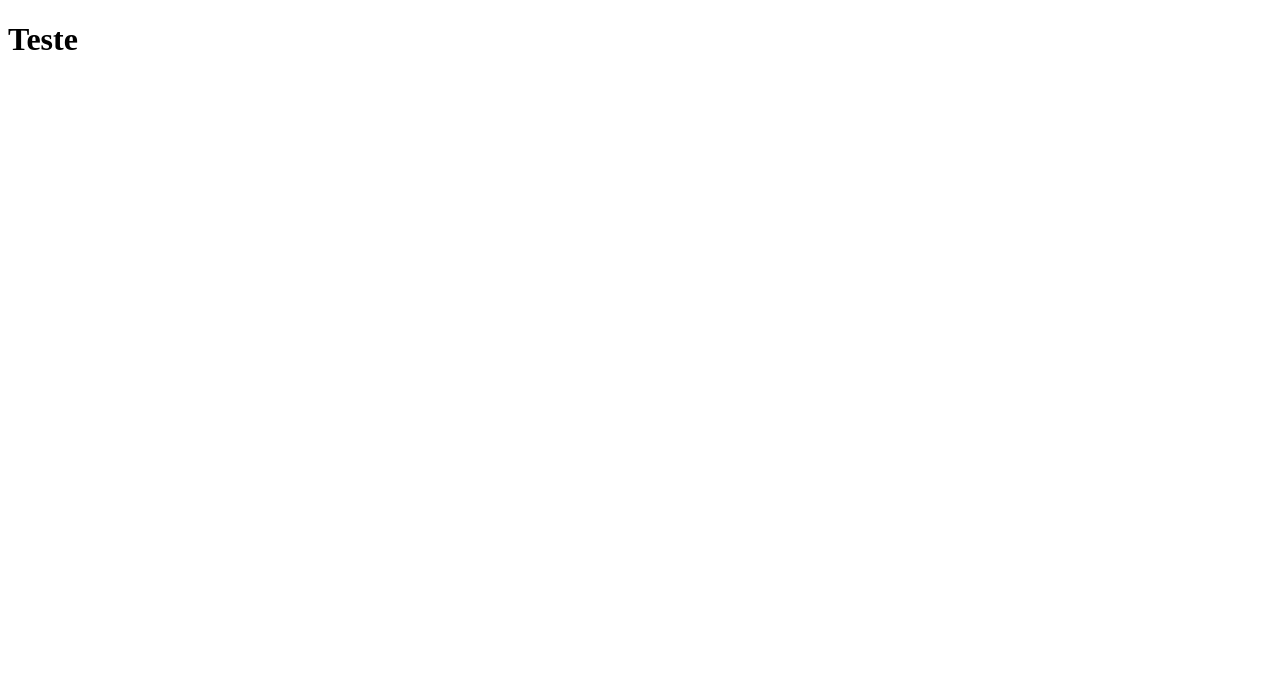
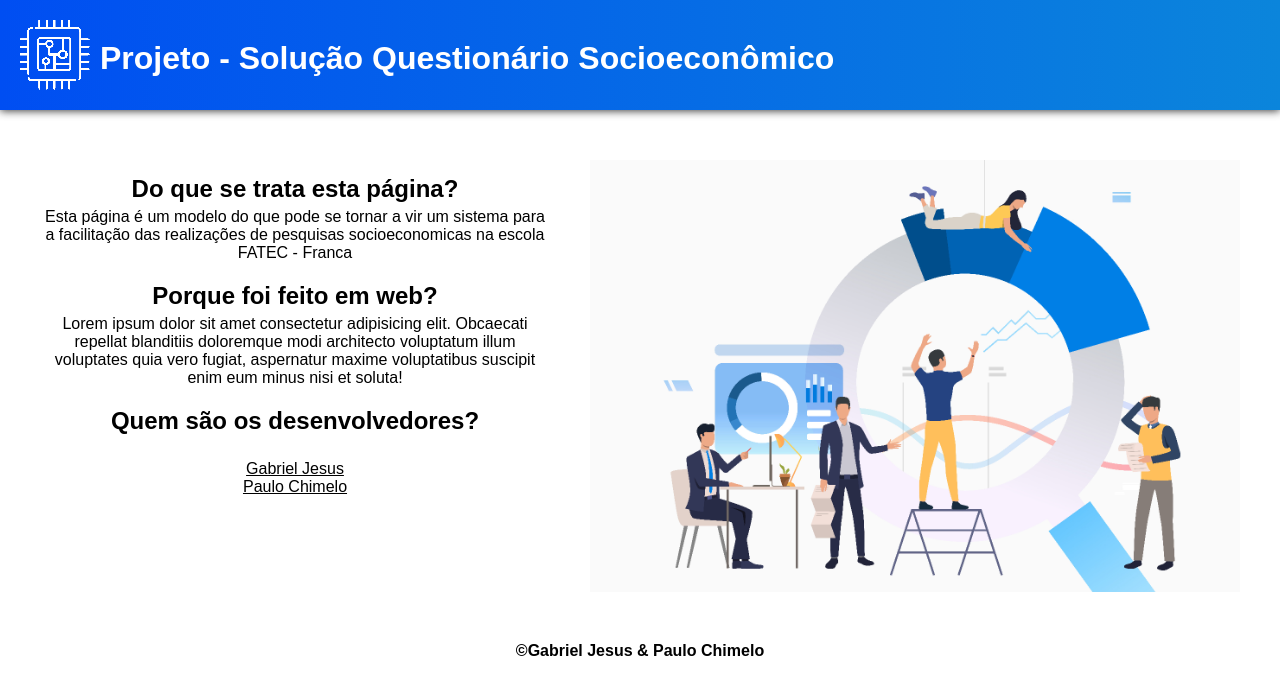
Before and after one commit to GabrielJesusS/ProjetoQSE-JS, a plain HTML site: page index.html in a window 1280 px wide. Drawn offline with Linux system fonts and the light colour scheme.

Commit message:
aplicando css

```diff
--- /dev/null
+++ b/Styles/style_mod.css
@@ -0,0 +1,86 @@
+*{
+    margin: 0;
+    padding: 0;
+}
+
+body{
+    color: black;
+    font-family: Arial, Helvetica, sans-serif;
+}
+/* Inicio do css cabeçalho*/
+header{
+    padding: 20px;
+    display: flex;
+    flex-wrap: wrap;
+    justify-content: space-between;
+    color: white;
+    background-image: linear-gradient( to right, #004EF2, #0B85DB);
+    filter: drop-shadow( 0px 1px 4px #3b3b3b);
+
+}
+#pgHead{
+    width: 100%;
+}
+
+#name{
+    display: flex;
+}
+
+#name h1{
+    display: block;
+    padding: 10px;
+    padding-top: 20px;
+}
+
+/*fim css cabeçalho*/
+
+
+#content{
+    display: flex;
+    padding: 30px 15px 30px 15px;
+    justify-content: center;
+
+}
+
+#explain{
+    padding: 20px;
+    display: flex;
+}
+
+#explain p{
+
+    width: 500px
+}
+
+#explain2{
+    text-align: center;
+
+}
+
+#explain2 p{
+    padding: 5px;
+}
+#explain2 h2{
+    padding-top: 15px;
+}
+
+#explain2 ul{
+    padding-top: 15px;
+    list-style: none;
+}
+
+#explain2 a{
+
+    color: black;
+}
+
+#grf{
+    padding-left: 40px;
+    display: flex;
+    float: right;
+    width: 650px;
+}
+
+footer{
+    text-align: center;
+}
--- a/index.html
+++ b/index.html
@@ -4,9 +4,41 @@
     <meta charset="UTF-8">
     <meta http-equiv="X-UA-Compatible" content="IE=edge">
     <meta name="viewport" content="width=device-width, initial-scale=1.0">
-    <title>PSE</title>
+    <link rel="stylesheet" href="Styles/style_mod.css">
+    <link rel="shortcut icon" href="Content/Images/favicon.ico" type="image/x-icon">
+    <title>Projeto - Questionário Socioeconômico</title>
 </head>
 <body>
-    <h1>Teste</h1>
+    <header>
+        <div id="pgHead">
+                <div id="name">
+                    <img src="Content/Images/cpu 70px.png" alt="imagem chip eletronico">
+                    <h1>Projeto - Solução Questionário Socioeconômico</h1>
+                </div>
+        </div>
+    </header>
+    <div id="content">
+        <div id="explain">
+            <div id="explain2">
+                <h2>Do que se trata esta página?</h2>
+                <p>Esta página é um modelo do que pode se tornar a vir um sistema para a facilitação das realizações de pesquisas socioeconomicas na escola FATEC - Franca
+                </p>
+                <h2>Porque foi feito em web?</h2>
+                <p>Lorem ipsum dolor sit amet consectetur adipisicing elit. Obcaecati repellat blanditiis doloremque modi architecto voluptatum illum voluptates quia vero fugiat, aspernatur maxime voluptatibus suscipit enim eum minus nisi et soluta!</p>
+                <h2>Quem são os desenvolvedores?</h2>
+                <p>
+                    <ul type>
+                        <li><a href="https://github.com/GabrielJesusS" target="_blank" >Gabriel Jesus</a></li>
+                        <li><a href="https://github.com/paulochimelo" target="_blank">Paulo Chimelo</a></li>
+                    </ul>
+                </p>
+            </div>
+            <img src="Content/Images/charts 1500 px.jpg" alt="graficos" id="grf">
+        </div>
+
+    </div>
+    <footer><strong>
+        <p>&copy;Gabriel Jesus & Paulo Chimelo</p>
+    </strong></footer>
 </body>
 </html>
```
Also changed, not shown: Content/Images/charts 1500 px.jpg (added), Content/Images/cpu 128px.png (added), Content/Images/cpu 70px.png (added), Content/Images/cpu.png (added), Content/Images/favicon.ico (added), Styles/style.css (deleted), 1 other file.
